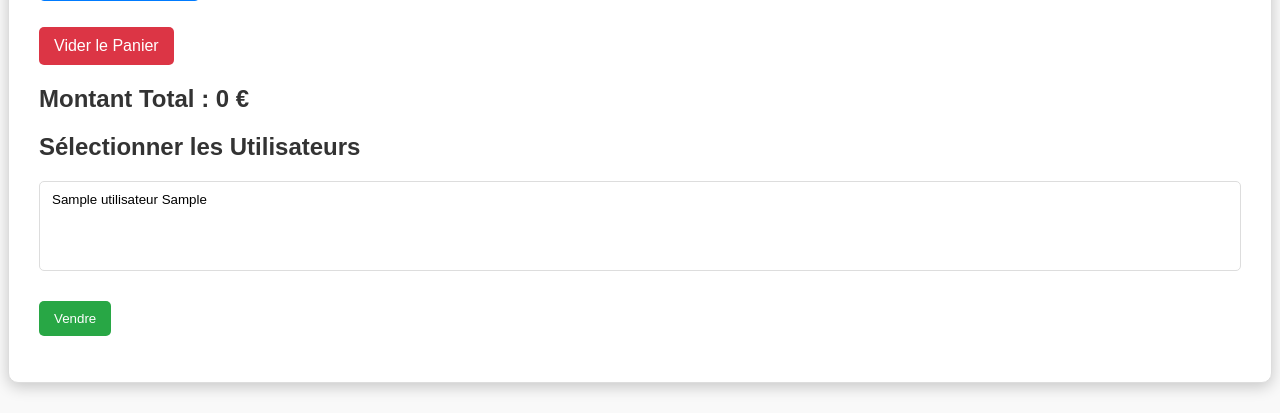
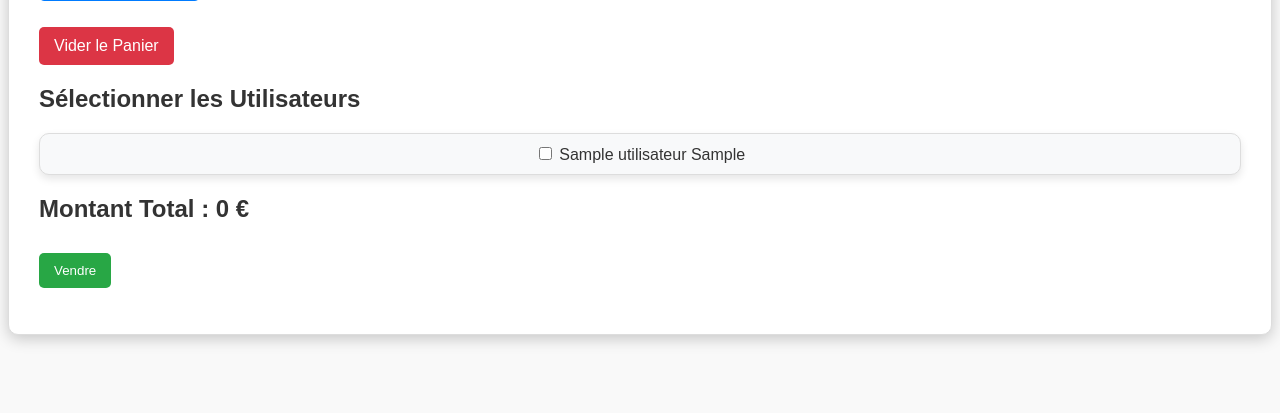
Before and after one commit to L0cky-19/LeStore, a PHP site: page /ventes.php in a window 1280 px wide. Shown: the part 476-889 px from the top of the page. After the commit the page ends 820 px from the top, so only its background shows below. Run offline with PHP 8.4, Linux system fonts and the light colour scheme; tables that the repository leaves empty or names only in its code hold one stand-in row (values such as "Sample post").

Commit message:
Add files via upload

```diff
--- a/LeStore/CSS/connexion.css
+++ b/LeStore/CSS/connexion.css
@@ -1,6 +1,6 @@
 /* Style global pour la page de connexion */
 .login-container {
-    width: 100%;
+    width: 95%;
     max-width: 400px;
     margin: 50px auto;
     padding: 20px;
@@ -15,7 +15,7 @@
 }
 
 .login-container input {
-    width: 100%;
+    width: 90%;
     padding: 10px;
     margin: 10px 0;
     border: 1px solid #ddd;
@@ -23,7 +23,7 @@
 }
 
 .login-container button {
-    width: 100%;
+    width: 95%;
     background-color: #007BFF;
     color: white;
     font-weight: bold;
--- a/LeStore/CSS/produits.css
+++ b/LeStore/CSS/produits.css
@@ -75,6 +75,7 @@ form textarea,
 form select,
 form button {
     display: block;
+    width: 95%;
     margin-bottom: 15px;
     padding: 10px;
     font-size: 16px;
--- a/LeStore/CSS/ventes.css
+++ b/LeStore/CSS/ventes.css
@@ -135,3 +135,47 @@ h2 span {
     color: #007BFF;
     font-weight: bold;
 }
+
+/* Liste des utilisateurs */
+.utilisateurs-list {
+    display: flex;
+    flex-wrap: wrap;
+    justify-content: center; /* Centrer les éléments */
+    gap: 20px; /* Espacement entre les blocs des utilisateurs */
+    margin-top: 20px; /* Espacement supérieur */
+    padding: 10px; /* Espacement interne */
+    background-color: #f8f9fa; /* Fond léger pour différencier la section */
+    border: 1px solid #ddd; /* Bordure pour délimiter la section */
+    border-radius: 10px; /* Bords arrondis */
+    box-shadow: 0 4px 8px rgba(0, 0, 0, 0.1); /* Légère ombre */
+}
+
+/* Message de succès */
+.message.success {
+    margin: 20px auto; /* Centrer le message */
+    padding: 15px 20px; /* Espacement interne */
+    background-color: #d4edda; /* Fond vert clair */
+    color: #155724; /* Texte vert foncé */
+    border: 1px solid #c3e6cb; /* Bordure verte */
+    border-radius: 10px; /* Coins arrondis */
+    box-shadow: 0 4px 8px rgba(0, 0, 0, 0.1); /* Légère ombre */
+    text-align: center; /* Centrer le texte */
+    font-size: 16px; /* Taille du texte */
+    font-weight: bold; /* Texte en gras */
+    max-width: 600px; /* Largeur maximale */
+}
+
+/* Message d'erreur */
+.message.error {
+    margin: 20px auto; /* Centrer le message */
+    padding: 15px 20px; /* Espacement interne */
+    background-color: #f8d7da; /* Fond rouge clair */
+    color: #721c24; /* Texte rouge foncé */
+    border: 1px solid #f5c6cb; /* Bordure rouge */
+    border-radius: 10px; /* Coins arrondis */
+    box-shadow: 0 4px 8px rgba(0, 0, 0, 0.1); /* Légère ombre */
+    text-align: center; /* Centrer le texte */
+    font-size: 16px; /* Taille du texte */
+    font-weight: bold; /* Texte en gras */
+    max-width: 600px; /* Largeur maximale */
+}
--- a/LeStore/index.php
+++ b/LeStore/index.php
@@ -31,6 +31,7 @@ if ($_SERVER['REQUEST_METHOD'] == 'POST') {
     <meta charset="UTF-8">
     <meta name="viewport" content="width=device-width, initial-scale=1.0">
     <title>Connexion</title>
+    <h1>Le Store</h1>
     <!-- Inclusion du style -->
     <link rel="stylesheet" href="css/global.css">
     <link rel="stylesheet" href="css/connexion.css">
@@ -44,8 +45,8 @@ if ($_SERVER['REQUEST_METHOD'] == 'POST') {
         <input type="text" name="identifiant" placeholder="Identifiant" required>
         <input type="password" name="mot_de_passe" placeholder="Mot de passe" required>
         <button type="submit">Se connecter</button>
-            <p>Pas encore de compte ? Contacte <b>Lucas</b> ou <b>Selena</b>
     </form>
 </div>
+
 </body>
 </html>
--- a/LeStore/ventes.php
+++ b/LeStore/ventes.php
@@ -5,8 +5,6 @@ session_start();
 // Inclure le fichier de connexion à la base de données
 include 'includes/db2.php';
 include 'includes/header.php';
-
-// Vérifier si la connexion à la base de données est établie
 
 // Récupération des produits et des utilisateurs depuis la base de données
 try {
@@ -76,7 +74,7 @@ if ($_SERVER['REQUEST_METHOD'] === 'POST' && isset($_POST['finaliser_vente'])) {
     $utilisateursSelectionnes = $_POST['utilisateurs'] ?? [];
 
     if (empty($utilisateursSelectionnes)) {
-        echo "<p>Erreur : Aucun utilisateur sélectionné pour la vente.</p>";
+        $messageError = "Erreur : Aucun utilisateur sélectionné pour la vente.";
     } else {
         try {
             // Démarrer une transaction
@@ -107,14 +105,23 @@ if ($_SERVER['REQUEST_METHOD'] === 'POST' && isset($_POST['finaliser_vente'])) {
                 $stmt->execute(['quantite' => $quantite, 'id_produit' => $idProduit]);
             }
 
-            // Associer les utilisateurs à la vente
+            // Associer les utilisateurs à la vente et mettre à jour leur montant_ventes
             $pourcentageParticipation = 100 / count($utilisateursSelectionnes);
             foreach ($utilisateursSelectionnes as $idUtilisateur) {
+                // Insérer dans la table Utilisateur_Vente
                 $stmt = $db->prepare("INSERT INTO Utilisateur_Vente (id_utilisateur, id_vente, pourcentage_participation) VALUES (:id_utilisateur, :id_vente, :pourcentage_participation)");
                 $stmt->execute([
                     'id_utilisateur' => $idUtilisateur,
                     'id_vente' => $idVente,
                     'pourcentage_participation' => $pourcentageParticipation
+                ]);
+
+                // Mettre à jour le montant_ventes de chaque utilisateur
+                $montantUtilisateur = ($montantTotal * $pourcentageParticipation) / 100;
+                $stmt = $db->prepare("UPDATE Utilisateur SET montant_ventes = montant_ventes + :montant_ventes WHERE id_utilisateur = :id_utilisateur");
+                $stmt->execute([
+                    'montant_ventes' => $montantUtilisateur,
+                    'id_utilisateur' => $idUtilisateur
                 ]);
             }
 
@@ -124,10 +131,10 @@ if ($_SERVER['REQUEST_METHOD'] === 'POST' && isset($_POST['finaliser_vente'])) {
 
             $db->commit();
             $_SESSION['panier'] = []; // Vider le panier après la vente
-            echo "<p>La vente a été enregistrée avec succès !</p>";
+            $messageSuccess = "La vente a été enregistrée avec succès !";
         } catch (Exception $e) {
             $db->rollBack();
-            echo "<p>Erreur : " . $e->getMessage() . "</p>";
+            $messageError = "Erreur : " . $e->getMessage();
         }
     }
 }
@@ -144,6 +151,15 @@ if ($_SERVER['REQUEST_METHOD'] === 'POST' && isset($_POST['finaliser_vente'])) {
 <body>
     <div class="container-ventes">
         <h1>Effectuer une Vente</h1>
+
+        <!-- Messages -->
+        <?php if (isset($messageSuccess)): ?>
+            <div class="message success"><?= $messageSuccess ?></div>
+        <?php endif; ?>
+
+        <?php if (isset($messageError)): ?>
+            <div class="message error"><?= $messageError ?></div>
+        <?php endif; ?>
 
         <h2>Produits Disponibles</h2>
         <?php foreach ($produits as $produit): ?>
@@ -190,20 +206,25 @@ if ($_SERVER['REQUEST_METHOD'] === 'POST' && isset($_POST['finaliser_vente'])) {
         </form>
         <a href="?vider_panier" class="btn-danger">Vider le Panier</a>
 
-        <h2>Montant Total : <?= $montantTotal ?> €</h2>
 
+        <!-- Section "Sélectionner les Utilisateurs" -->
+        <div class="utilisateurs-section">
             <h2>Sélectionner les Utilisateurs</h2>
             <form method="POST">
-            <select name="utilisateurs[]" multiple>
+                <div class="utilisateurs-list">
                     <?php foreach ($utilisateurs as $utilisateur): ?>
-                    <option value="<?= $utilisateur['id_utilisateur'] ?>">
+                        <div class="utilisateur">
+                            <input type="checkbox" name="utilisateurs[]" value="<?= $utilisateur['id_utilisateur'] ?>" id="utilisateur-<?= $utilisateur['id_utilisateur'] ?>">
+                            <label for="utilisateur-<?= $utilisateur['id_utilisateur'] ?>">
                                 <?= htmlspecialchars($utilisateur['nom'] . ' ' . $utilisateur['prenom']) ?>
-                    </option>
+                            </label>
+                        </div>
                     <?php endforeach; ?>
-            </select>
-
-            <button type="submit" name="finaliser_vente">Vendre</button>
+                </div>
+                <h2>Montant Total : <?= $montantTotal ?> €</h2>
+                <button type="submit" name="finaliser_vente" class="btn-submit">Vendre</button>
             </form>
+        </div>
     </div>
 </body>
 </html>
```
Also changed, not shown: LeStore/produits.php (+23 -25 lines). Lines whose indentation alone changed are shown as unchanged.
